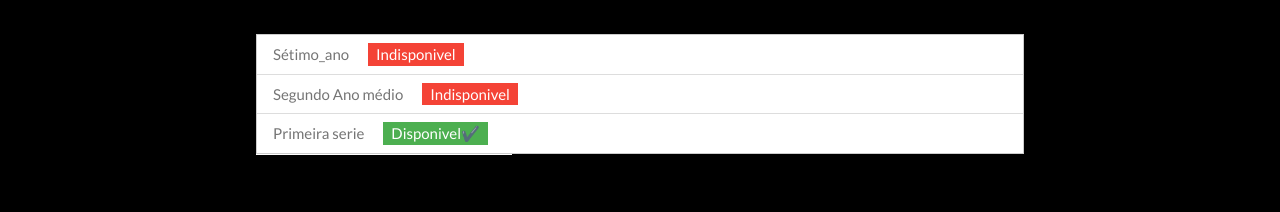
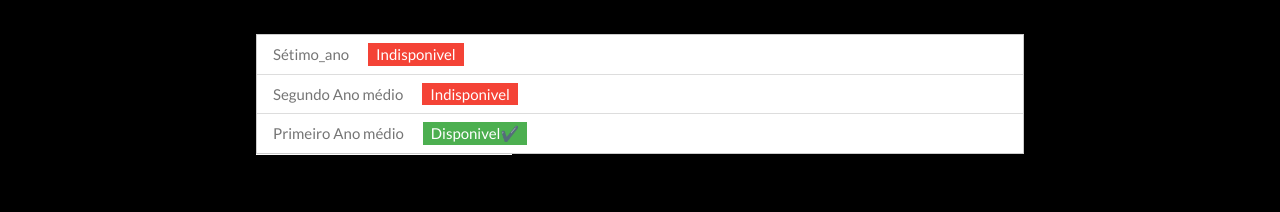
Before and after one commit to campoix/WebApp.Organizacao, a plain HTML site: page index.html in a window 1280 px wide. Shown: the part 588-800 px from the top of the page. Drawn offline with nearby package versions, Linux system fonts and the light colour scheme.

Commit message:
Atualizar o index.html

```diff
--- a/index.html
+++ b/index.html
@@ -100,7 +100,7 @@ body {font-family: "Lato", sans-serif}
       <ul class="w3-ul w3-border w3-white w3-text-grey">
         <li class="w3-padding">Sétimo_ano <span class="w3-tag w3-red w3-margin-left">Indisponivel</span></li>
         <li class="w3-padding">Segundo Ano médio <span class="w3-tag w3-red w3-margin-left">Indisponivel</span></li>
-        <li class="w3-padding">Primeira serie <span class="w3-tag w3-green w3-margin-left">Disponivel✔️</span></li>
+        <li class="w3-padding">Primeiro Ano médio <span class="w3-tag w3-green w3-margin-left">Disponivel✔️</span></li>
       </ul>
 
 
```
